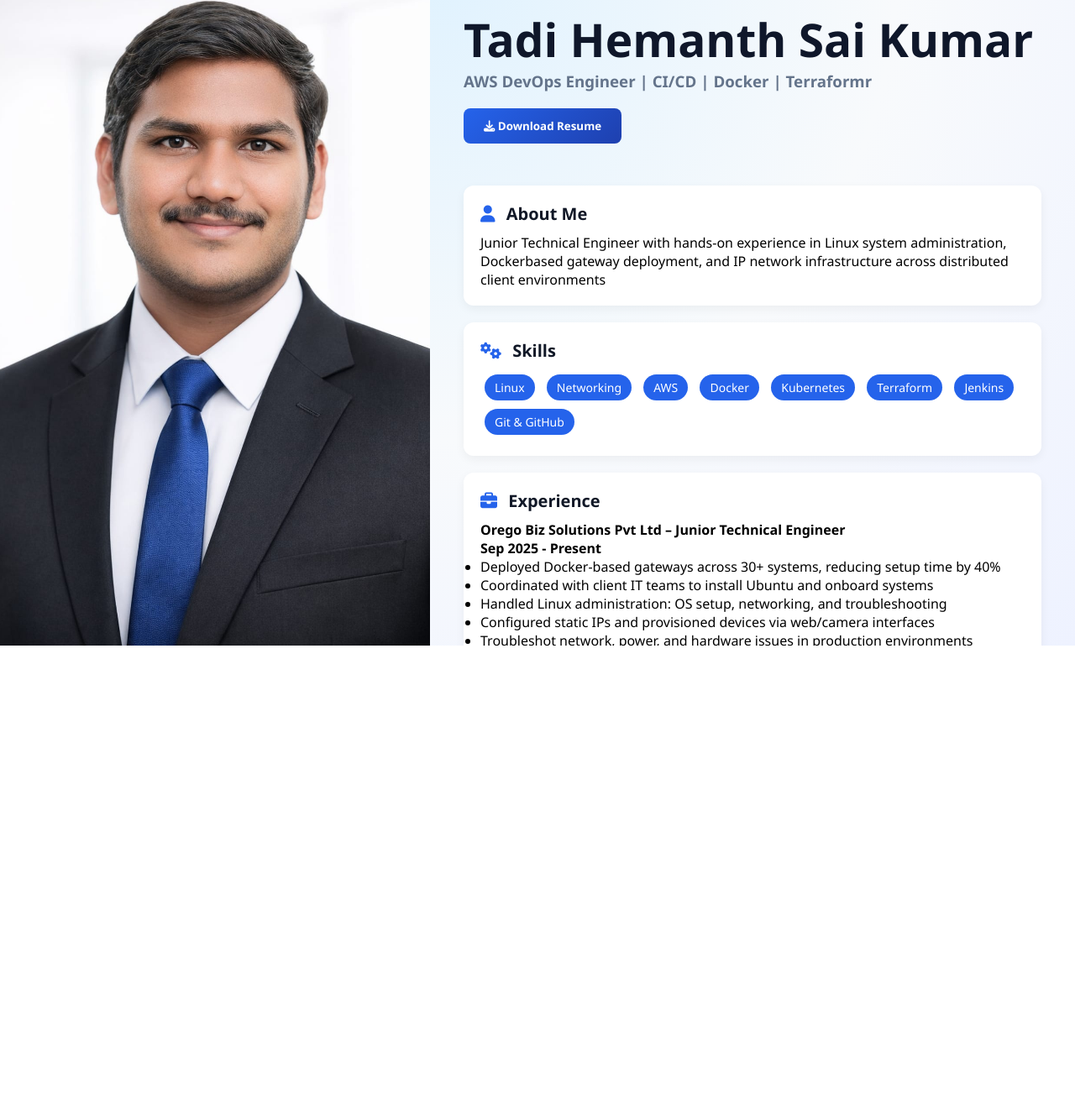
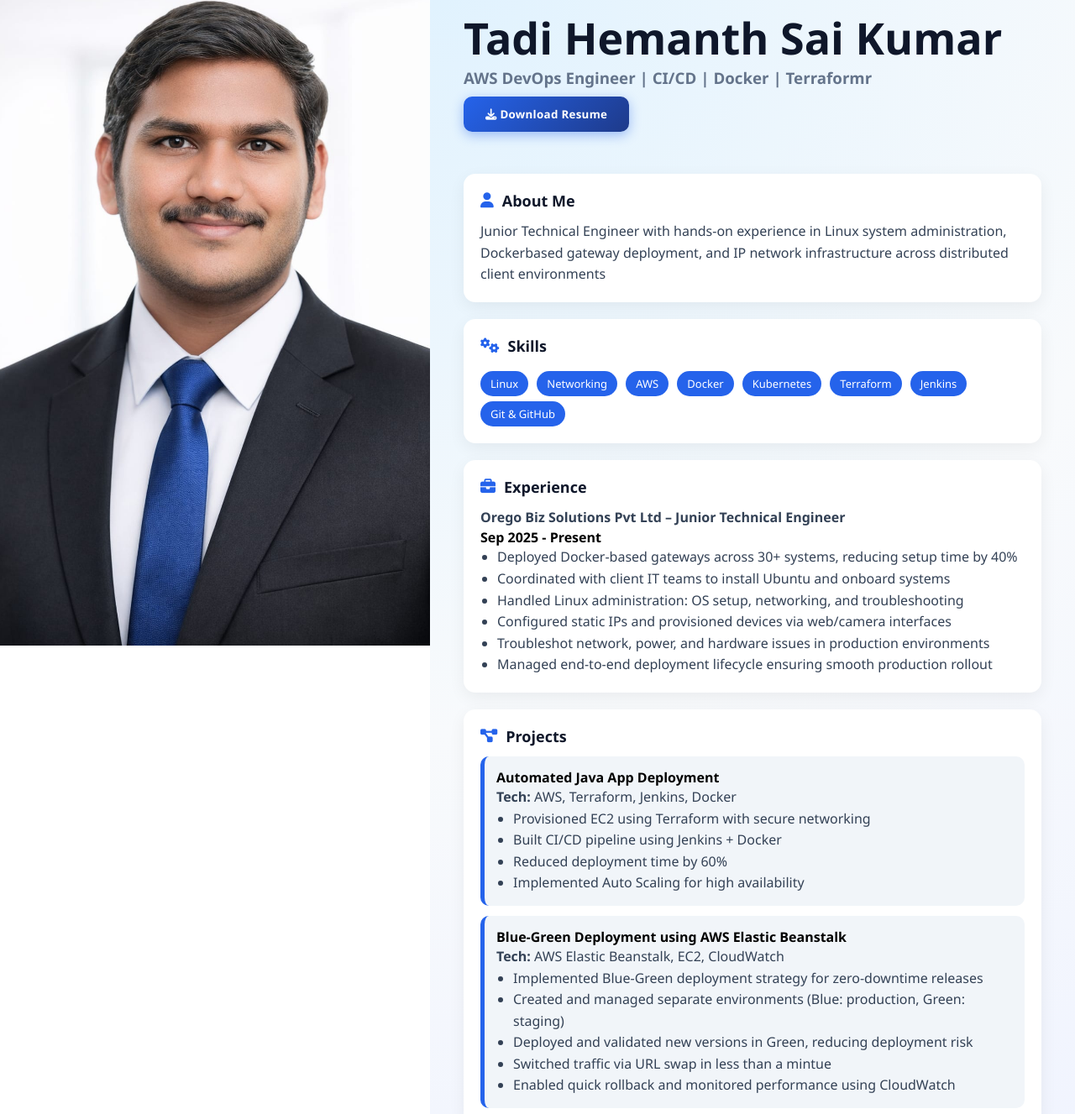
Before and after one commit to hemanthtadi/My-Portfolio, a plain HTML site: page index.html in a window 1280 px wide. Shown: the part 31-1358 px from the top of the page at 84% size. Before the commit the page ends 800 px from the top, so only its background shows below. Drawn offline with Linux system fonts and the light colour scheme.

Commit message:
Update style.css

```diff
--- a/style.css
+++ b/style.css
@@ -9,7 +9,7 @@
 /* BODY */
 body {
   display: flex;
-  height: 100vh;
+  min-height: 100vh; /* FIXED */
 }
 
 /* ========================= */
@@ -25,14 +25,11 @@ body {
   background: #0f172a;
 }
 
-/* IMAGE CONTROL */
 .left img {
   width: 100%;
   height: 100%;
   object-fit: cover;
-
-  /* 👇 Adjust this to move image up/down */
-  object-position: center 30%;
+  object-position: center 25%; /* Adjust face position */
 }
 
 /* ========================= */
@@ -48,31 +45,42 @@ body {
 
 /* NAME */
 .name {
-  font-size: 55px;
+  font-size: 52px;
   font-weight: bold;
   color: #0f172a;
 }
 
+/* SUBTITLE */
 h3 {
   color: #64748b;
+  margin-bottom: 10px;
+}
+
+/* TAGLINE */
+.tagline {
+  font-size: 16px;
+  color: #475569;
   margin-bottom: 20px;
 }
 
 /* BUTTON */
 .btn {
-  background: linear-gradient(135deg, #2563eb, #1e40af);
+  background: linear-gradient(135deg, #2563eb, #1e3a8a);
   color: white;
-  padding: 12px 24px;
+  padding: 12px 26px;
   border: none;
-  border-radius: 8px;
+  border-radius: 10px;
   cursor: pointer;
   font-weight: 600;
+  letter-spacing: 0.3px;
   margin-bottom: 30px;
-  transition: 0.3s;
+  box-shadow: 0 4px 14px rgba(37, 99, 235, 0.4);
+  transition: all 0.3s ease;
 }
 
 .btn:hover {
-  transform: translateY(-2px);
+  transform: translateY(-3px);
+  box-shadow: 0 8px 20px rgba(37, 99, 235, 0.5);
 }
 
 /* SECTIONS */
@@ -80,37 +88,70 @@ h3 {
   margin: 20px 0;
   padding: 20px;
   background: white;
-  border-radius: 12px;
-  box-shadow: 0 4px 12px rgba(0,0,0,0.05);
-  transition: 0.3s;
+  border-radius: 14px;
+  box-shadow: 0 6px 20px rgba(0,0,0,0.06);
+  transition: all 0.3s ease;
 }
 
 .section:hover {
-  transform: translateY(-2px);
+  transform: translateY(-5px) scale(1.01);
+}
+
+/* SECTION TITLE */
+.icon-title {
+  font-size: 18px;
+  font-weight: 600;
+  margin-bottom: 12px;
+  color: #0f172a;
+  display: flex;
+  align-items: center;
+}
+
+.icon-title i {
+  margin-right: 10px;
+  font-size: 18px;
+  color: #2563eb;
+}
+
+/* TEXT */
+p, li {
+  line-height: 1.6;
+  color: #334155;
+}
+
+ul {
+  padding-left: 20px;
 }
 
 /* SKILLS */
 .skills span {
   display: inline-block;
+  margin: 6px 6px 0 0;
+  padding: 6px 12px;
+  font-size: 13px;
   background: #2563eb;
   color: white;
-  padding: 6px 12px;
-  border-radius: 20px;
-  margin: 5px;
-  font-size: 14px;
+  border-radius: 999px;
+  transition: 0.2s;
 }
 
-/* ICON TITLE */
-.icon-title {
-  font-size: 20px;
-  font-weight: bold;
-  margin-bottom: 10px;
-  color: #111827;
+.skills span:hover {
+  background: #1e40af;
+  transform: scale(1.05);
 }
 
-.icon-title i {
-  margin-right: 8px;
-  color: #2563eb;
+/* PROJECT */
+.project {
+  margin-top: 12px;
+  padding: 14px;
+  border-left: 5px solid #2563eb;
+  background: #f1f5f9;
+  border-radius: 10px;
+  transition: 0.3s;
+}
+
+.project:hover {
+  background: #e0ecff;
 }
 
 /* LINKS */
@@ -120,26 +161,34 @@ a {
   font-weight: 500;
 }
 
-/* PROJECT BOX */
-.project {
-  margin-top: 10px;
-  padding: 12px;
-  border-left: 4px solid #2563eb;
-  background: #f8fafc;
-  border-radius: 8px;
+a:hover {
+  text-decoration: underline;
+}
+
+/* CTA */
+.cta {
+  margin-top: 30px;
+  font-weight: 600;
+  color: #2563eb;
+  text-align: center;
+  font-size: 16px;
+}
+
+/* SMOOTH SCROLL */
+html {
+  scroll-behavior: smooth;
 }
 
 /* ========================= */
-/* 🚀 MOBILE RESPONSIVE */
+/* MOBILE RESPONSIVE */
 /* ========================= */
 @media (max-width: 768px) {
 
   body {
     flex-direction: column;
-    height: auto;
   }
 
-  /* LEFT IMAGE MOBILE */
+  /* IMAGE ON TOP */
   .left {
     position: relative;
     width: 100%;
@@ -149,21 +198,18 @@ a {
   .left img {
     width: 100%;
     height: auto;
-
-    /* 👇 Show full image */
-    object-fit: contain;
-
-    /* 👇 Keep face visible */
-    object-position: center top;
+    object-fit: contain;   /* NO ZOOM */
+    object-position: center;
   }
 
-  /* RIGHT CONTENT FULL WIDTH */
+  /* CONTENT FULL WIDTH */
   .right {
     width: 100%;
     margin-left: 0;
+    padding: 20px;
   }
 
-  /* TEXT ADJUST */
+  /* TEXT SIZE */
   .name {
     font-size: 36px;
   }
```
